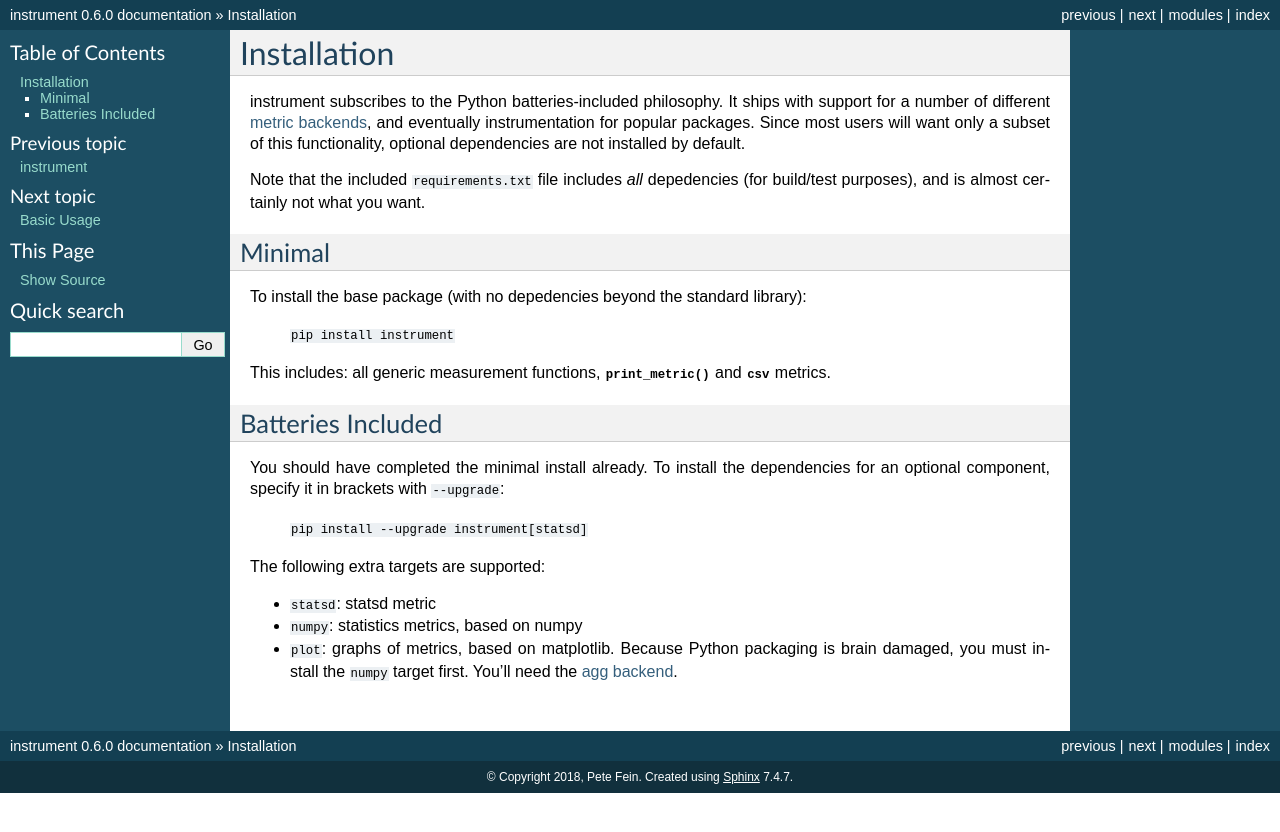
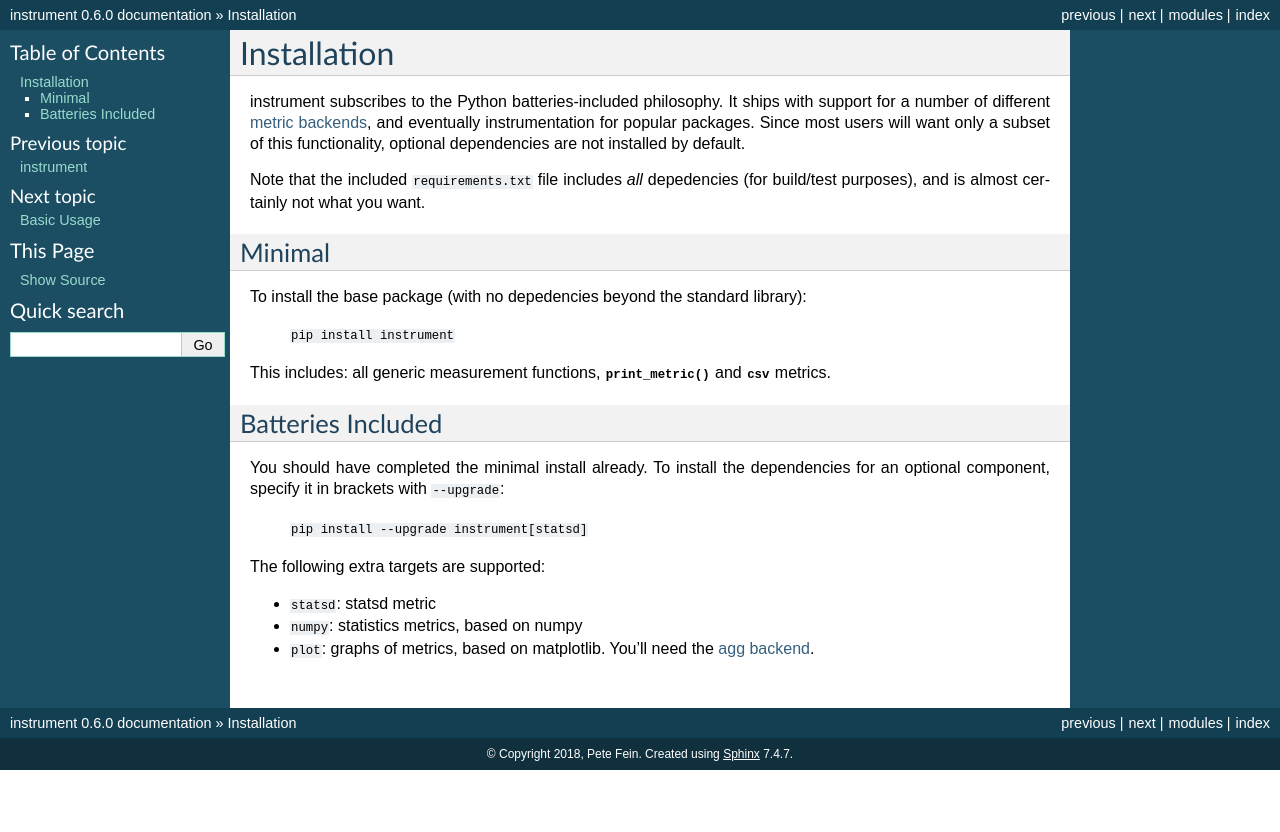
Before and after one commit to wearpants/instrument, a Sphinx documentation site: the page built from doc/installation.rst, in a window 1280 px wide. Shown: the top 832 px of the page. Built offline with Sphinx 7.4.7, drawn with Linux system fonts in a browser that asks for light colours.

Commit message:
Update installation.rst

```diff
--- a/doc/installation.rst
+++ b/doc/installation.rst
@@ -28,4 +28,4 @@ The following extra targets are supported:
 
 * ``statsd``: statsd metric
 * ``numpy``: statistics metrics, based on numpy
-* ``plot``: graphs of metrics, based on matplotlib. Because Python packaging is brain damaged, you must install the ``numpy`` target first. You'll need the `agg backend <http://matplotlib.org/users/installing.html#installing-from-source>`__.
+* ``plot``: graphs of metrics, based on matplotlib. You'll need the `agg backend <http://matplotlib.org/users/installing.html#installing-from-source>`__.
```
